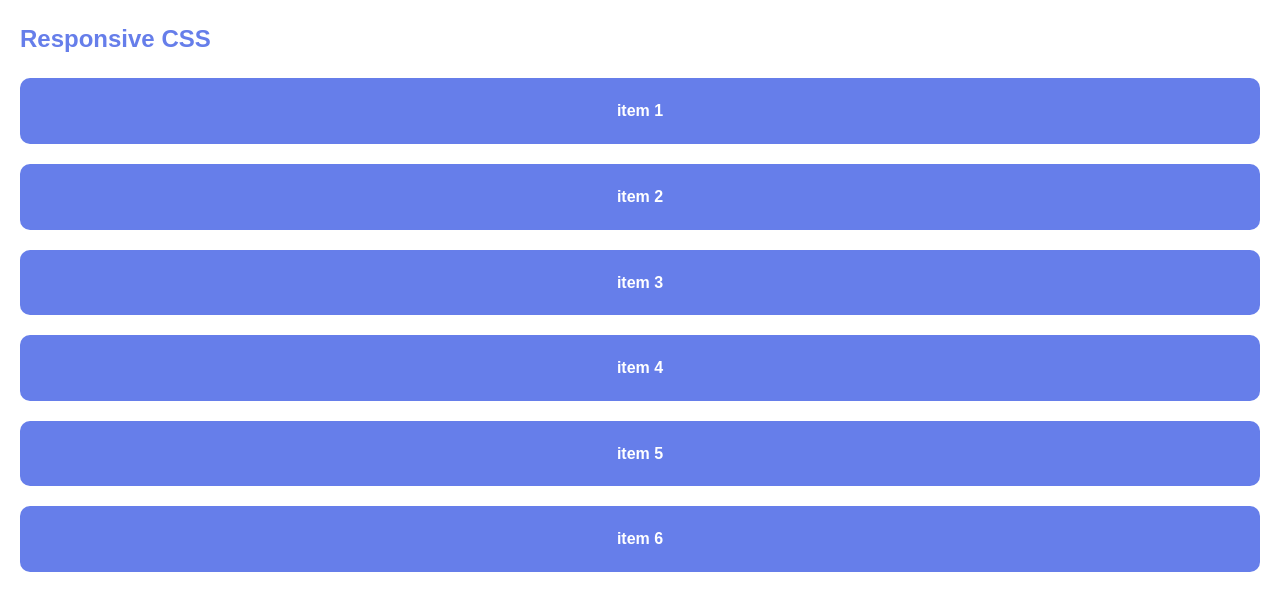
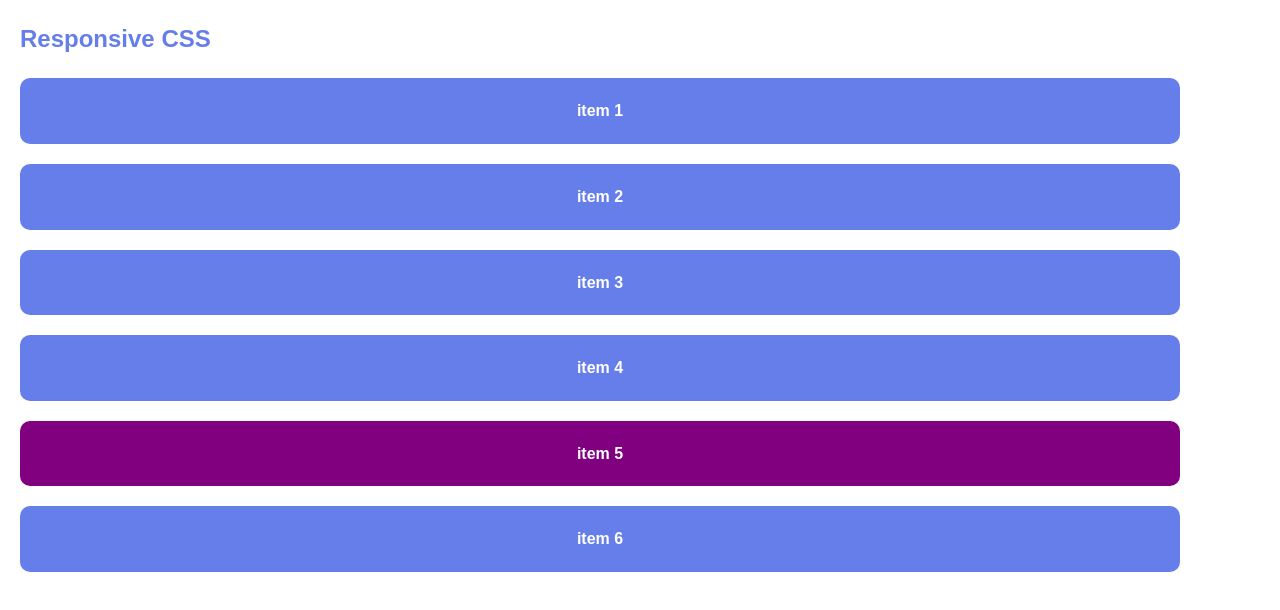
Before and after one commit to Koshakc/git-test4, a plain HTML site: page ResponsiveCSS/index.html in a window 1280 px wide. Drawn offline with Linux system fonts and the light colour scheme.

Commit message:
feat: css bem

```diff
--- a/ResponsiveCSS/index.html
+++ b/ResponsiveCSS/index.html
@@ -7,16 +7,18 @@
     <link rel="stylesheet" href="style.css">
 </head>
 <body>
-    <main>
-        <h2>Responsive CSS</h2>
-        <div class="responsive-conteiner">
-        <div class="grid-box">
-            <div class="item">item 1</div>
-            <div class="item">item 2</div>
-            <div class="item">item 3</div>
-            <div class="item">item 4</div>
-            <div class="item">item 5</div>
-            <div class="item">item 6</div>
+    <main class="page">
+        <h2 class='page__title'>Responsive
+        CSS</h2>
+        <div class="responsive">
+        <div class="responsive__grid">
+            <div class="responsive__item">item 1</div>
+            <div class="responsive__item">item 2</div>
+            <div class="responsive__item">item 3</div>
+            <div class="responsive__item">item 4</div>
+            <div class="responsive__item
+            responsive__item--current">item 5</div>
+            <div class="responsive__item">item 6</div>
             </div>
         </div>
     </main>
--- a/ResponsiveCSS/style.css
+++ b/ResponsiveCSS/style.css
@@ -9,24 +9,24 @@ body{
     line-height: 1.6;
 }
 
-.main{
+.page{
     max-width: 1200px;
 }
 
-h2{
+.page__title{
     color: #667eea;
     margin-bottom: 20px;
     margin: 20px;
 }
 
-.grid-box{
+.responsive__grid{
     display: grid;
     grid-template-columns: 1fr;
     gap: 20px;
     margin: 20px;
 }
 
-.item{
+.responsive__item{
     text-align: center;
     background-color: #667eea;
     color: white;
@@ -35,15 +35,20 @@ h2{
     font-weight: bold;
 }
 
+.responsive__item--current{
+    background-color: purple;
+}
+/* mobile-first */
+
 @media(max-width: 600px){
-    .grid-box{
+    .responsive__grid{
         grid-template-columns: 1fr;
     }
 }
 
 @media(min-width: 600px) and
 (max-width: 800px) {
-    .grid-box{
+    .responsive__grid{
         grid-template-columns:
         repeat(2, 1fr);
     }
@@ -51,7 +56,7 @@ h2{
 
 @media(min-width: 801px) and
 (max-width: 1000px) {
-    .grid-box{
+    .responsive__grid{
         grid-template-columns:
         repeat(3, 1fr);
     }
```
